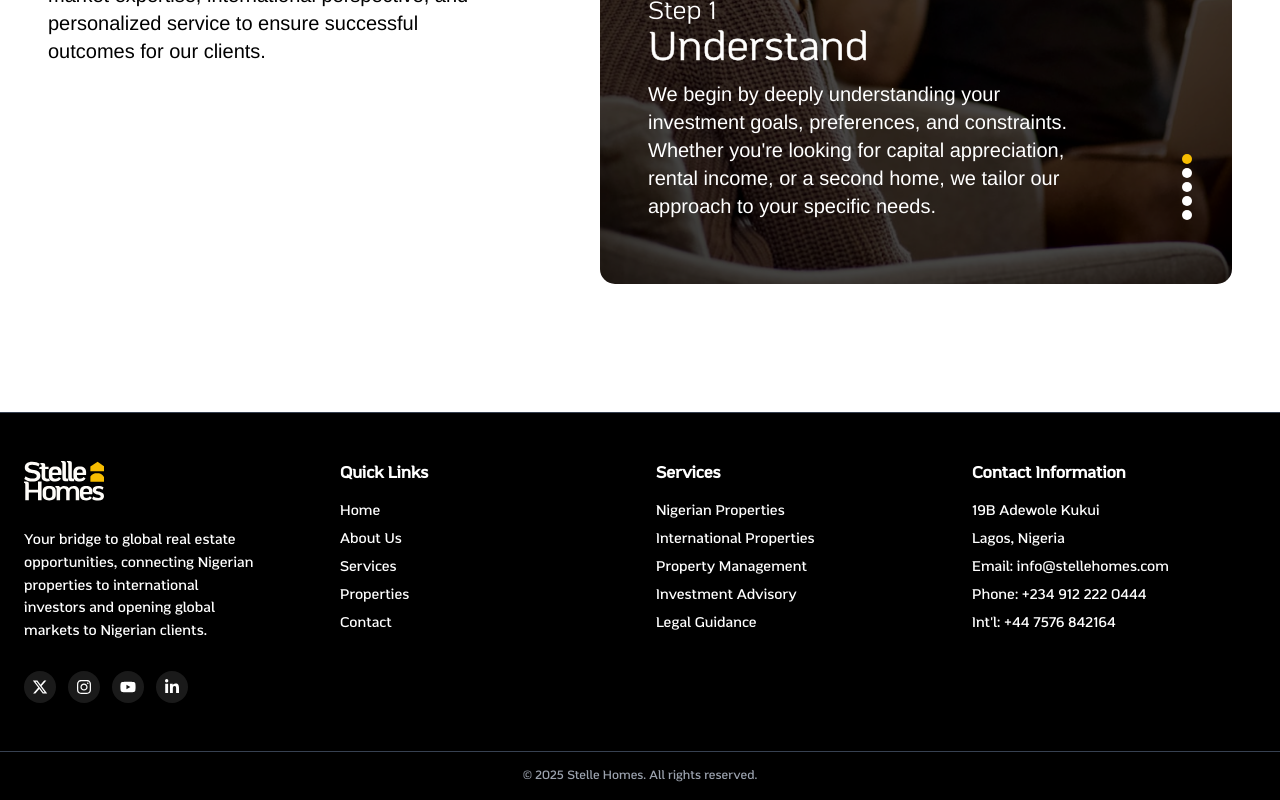
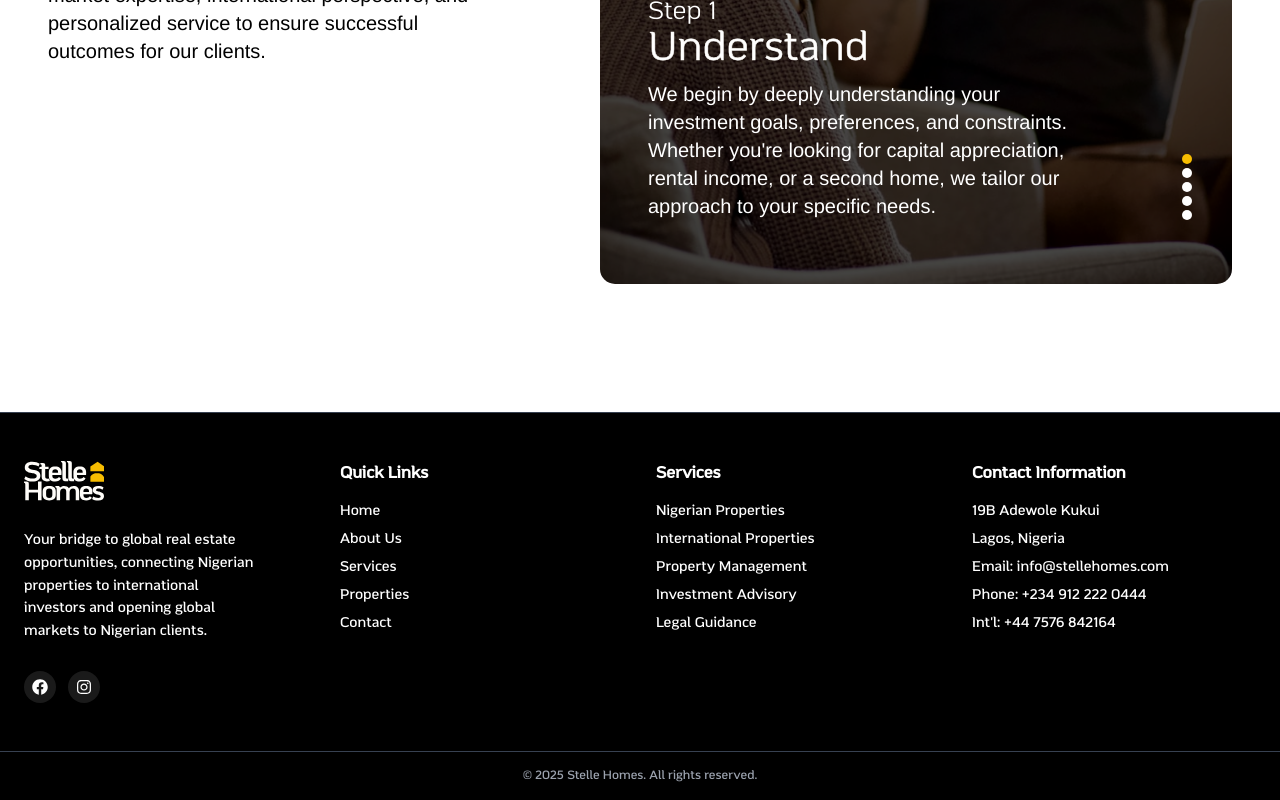
Before and after one commit to codedjade003/StelleHomes, a React (Vite) app: page /about in a window 1280 px wide. Shown: the part 4872-5672 px from the top of the page. Built offline with nearby package versions, Linux system fonts and the light colour scheme.

Commit message:
added social media and changed laptop picture in home page

```diff
--- a/src/components/Footer.tsx
+++ b/src/components/Footer.tsx
@@ -1,8 +1,7 @@
 import { type JSX } from "react";
 import { Link } from "react-router-dom";
-import { FaLinkedinIn, FaInstagram, FaYoutube } from "react-icons/fa";
+import { FaInstagram, FaFacebook } from "react-icons/fa";
 import logo from "../assets/logo_white.svg";
-import { FaXTwitter } from "react-icons/fa6";
 
 export const Footer = (): JSX.Element => {
   const quickLinks = [
@@ -48,17 +47,11 @@ export const Footer = (): JSX.Element => {
             markets to Nigerian clients.
           </p>
           <div className="flex gap-3">
-            <a href="#" className="p-2 bg-white/10 rounded-full hover:bg-white/20">
-              <FaXTwitter />
+            <a href="https://facebook.com/stellehomes" className="p-2 bg-white/10 rounded-full hover:bg-white/20">
+              <FaFacebook />
             </a>
-            <a href="#" className="p-2 bg-white/10 rounded-full hover:bg-white/20">
+            <a href="https://instagram.com/realstellehomes" className="p-2 bg-white/10 rounded-full hover:bg-white/20">
               <FaInstagram />
-            </a>
-            <a href="#" className="p-2 bg-white/10 rounded-full hover:bg-white/20">
-              <FaYoutube />
-            </a>
-            <a href="#" className="p-2 bg-white/10 rounded-full hover:bg-white/20">
-              <FaLinkedinIn />
             </a>
           </div>
         </div>
--- a/src/components/pages/About/MeetOurTeamSection.tsx
+++ b/src/components/pages/About/MeetOurTeamSection.tsx
@@ -22,7 +22,7 @@ export const MeetOurTeamSection = (): JSX.Element => {
     },
     {
       id: 3,
-      name: "Dr Itohan Idugboe",
+      name: "Itohan Idugboe Dennis",
       position: "Head of Nigerian Properties",
       description:
         "A respected figure in Lagos real estate, Itohan leads our Nigerian property division, helping international clients navigate the local market. Her deep connections with developers and extensive knowledge of emerging neighborhoods ensure our clients access the best opportunities.",
--- a/src/components/pages/Home/WhyChooseUsSection.tsx
+++ b/src/components/pages/Home/WhyChooseUsSection.tsx
@@ -1,5 +1,5 @@
 import React from "react";
-import img_1 from "../../../assets/images/home/whyChoose/img_1.png";
+import img_1 from "../../../assets/images/home/whyChoose/img_1.jpg";
 import svg_1 from "../../../assets/images/home/whyChoose/svg_1.svg";
 import img_2 from "../../../assets/images/home/whyChoose/img_2.png";
 
```
Also changed, not shown: src/assets/images/home/whyChoose/img_1.jpg (added).
